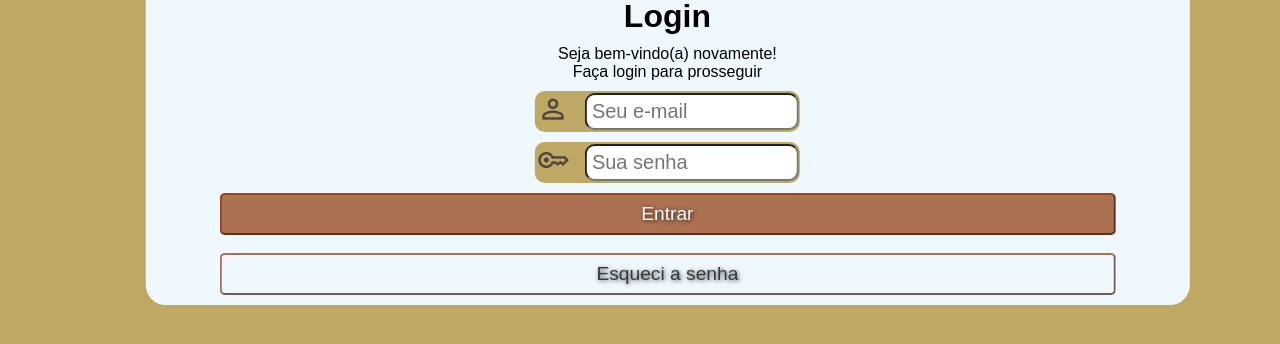
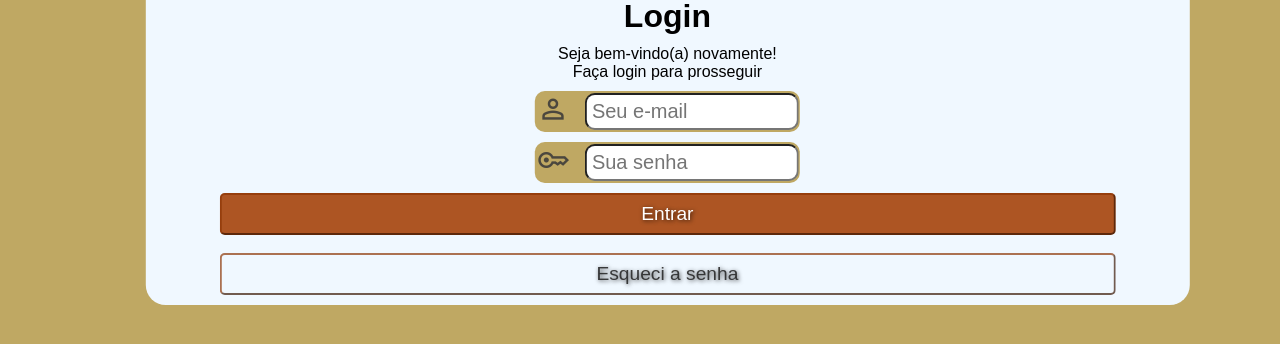
Before and after one commit to luanfelipeantunes/projeto-login, a plain HTML site: page index.html in a window 1280 px wide. In both pictures the pointer is over the input "Entrar". Shown: the part 358-702 px from the top of the page. Drawn offline with nearby package versions, Linux system fonts and the light colour scheme.

Commit message:
Adicionando Hover

```diff
--- a/estilos/style.css
+++ b/estilos/style.css
@@ -88,6 +88,10 @@ span#key, span#person{
     border-radius: 5px;
 }
 
+input#entrar:hover{
+    background-color: #a33c00dc;
+}
+
 input#esqueciSenha{
     background-color: aliceblue;
     color: rgba(34, 34, 34, 0.863);
```
